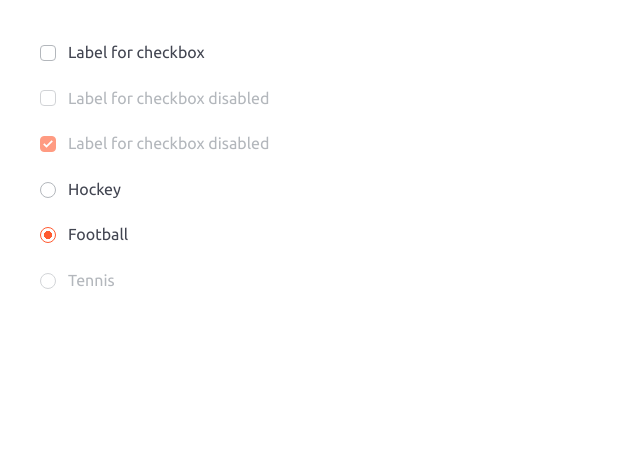
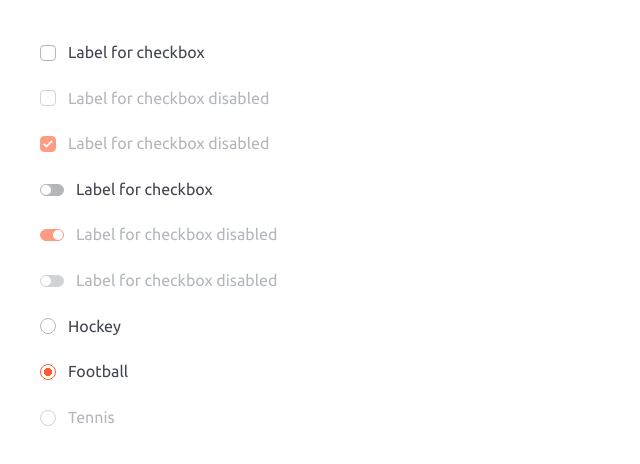
Before and after one commit to Faytelson/createx, a React (Vite) app: page / in a window 1280 px wide. Shown: the top 464 px of the page, without its empty margins (0-640 px from the left). Built offline with nearby package versions, Linux system fonts and the light colour scheme.

Commit message:
CRE-8: feat: Добавить инпуты: добавлен новый тип checkbox switch

```diff
--- a/src/App.jsx
+++ b/src/App.jsx
@@ -14,6 +14,22 @@ function App() {
         disabled
         checked
         label="Label for checkbox disabled"
+      ></Checkbox>
+
+      <Checkbox
+        label="Label for checkbox"
+        type="switch"
+      ></Checkbox>
+      <Checkbox
+        disabled
+        checked
+        label="Label for checkbox disabled"
+        type="switch"
+      ></Checkbox>
+      <Checkbox
+        disabled
+        label="Label for checkbox disabled"
+        type="switch"
       ></Checkbox>
 
       <RadioButton
--- a/src/assets/styles/variables.scss
+++ b/src/assets/styles/variables.scss
@@ -42,6 +42,7 @@ $color-gray-100: #F9F9F9;
 // UI
 $font-main: "Ubuntu", sans-serif;
 $transition-main: 0.3s ease;
+$transition-switch: 0.2s ease-out;
 
 // breakpoints
 $mobileSmBreakpoint: 320px;
--- a/src/components/ui/Checkbox/Checkbox.jsx
+++ b/src/components/ui/Checkbox/Checkbox.jsx
@@ -1,12 +1,26 @@
 import styles from "@ui/Checkbox/Checkbox.module.scss";
 import { classNames } from "@utils/utils";
 
-function Checkbox({ value, name, checked, label, disabled = false, id, onChange }) {
+function Checkbox({
+  value,
+  name,
+  checked,
+  label,
+  disabled = false,
+  id,
+  type = "checkmark",
+  onChange,
+}) {
+  const inputClasses = classNames([
+    styles.input,
+    { [styles.input_checkmark]: type === "checkmark" },
+    { [styles.input_switch]: type === "switch" },
+  ]);
   const labelClasses = classNames([styles.label, { [styles.label_disabled]: disabled }]);
   return (
     <label className={labelClasses}>
       <input
-        className={styles.input}
+        className={inputClasses}
         type="checkbox"
         value={value}
         name={name}
--- a/src/components/ui/Checkbox/Checkbox.module.scss
+++ b/src/components/ui/Checkbox/Checkbox.module.scss
@@ -1,22 +1,56 @@
 .input {
-  border-radius: 4px;
-  width: 16px;
-  height: 16px;
-  background-color: $color-white;
-  border: 1px solid $color-gray-500;
-  background-position: center;
   transition: $transition-main;
   flex-shrink: 0;
   cursor: pointer;
 
+  &_checkmark {
+    width: 16px;
+    height: 16px;
+    background-color: $color-white;
+    border: 1px solid $color-gray-500;
+    border-radius: 4px;
+    background-position: center;
+
+    &:checked {
+      border: 1px solid $color-primary;
+      background: url("./checkMarkTick.svg") center / 20px no-repeat $color-primary;
+    }
+  }
+
+  &_switch {
+    width: 24px;
+    height: 12px;
+    background-color: $color-gray-500;
+    border: 1px solid $color-gray-500;
+    border-radius: 16px;
+    position: relative;
+
+    &::after {
+      @include pseudo;
+      top: 0;
+      left: 0;
+      width: 10px;
+      height: 10px;
+      background: $color-white;
+      border-radius: 50%;
+      transition: $transition-switch;
+    }
+
+    &:checked {
+      border: 1px solid $color-primary;
+      background-color: $color-primary;
+
+      &::after {
+        top: 0;
+        transform: translateX(12px);
+        transition: $transition-main;
+      }
+    }
+  }
+
   &:disabled {
     opacity: 0.6;
     cursor: not-allowed;
-  }
-
-  &:checked {
-    border: 1px solid $color-primary;
-    background: url("./checkMarkTick.svg") center / 20px no-repeat $color-primary;
   }
 }
 
```
